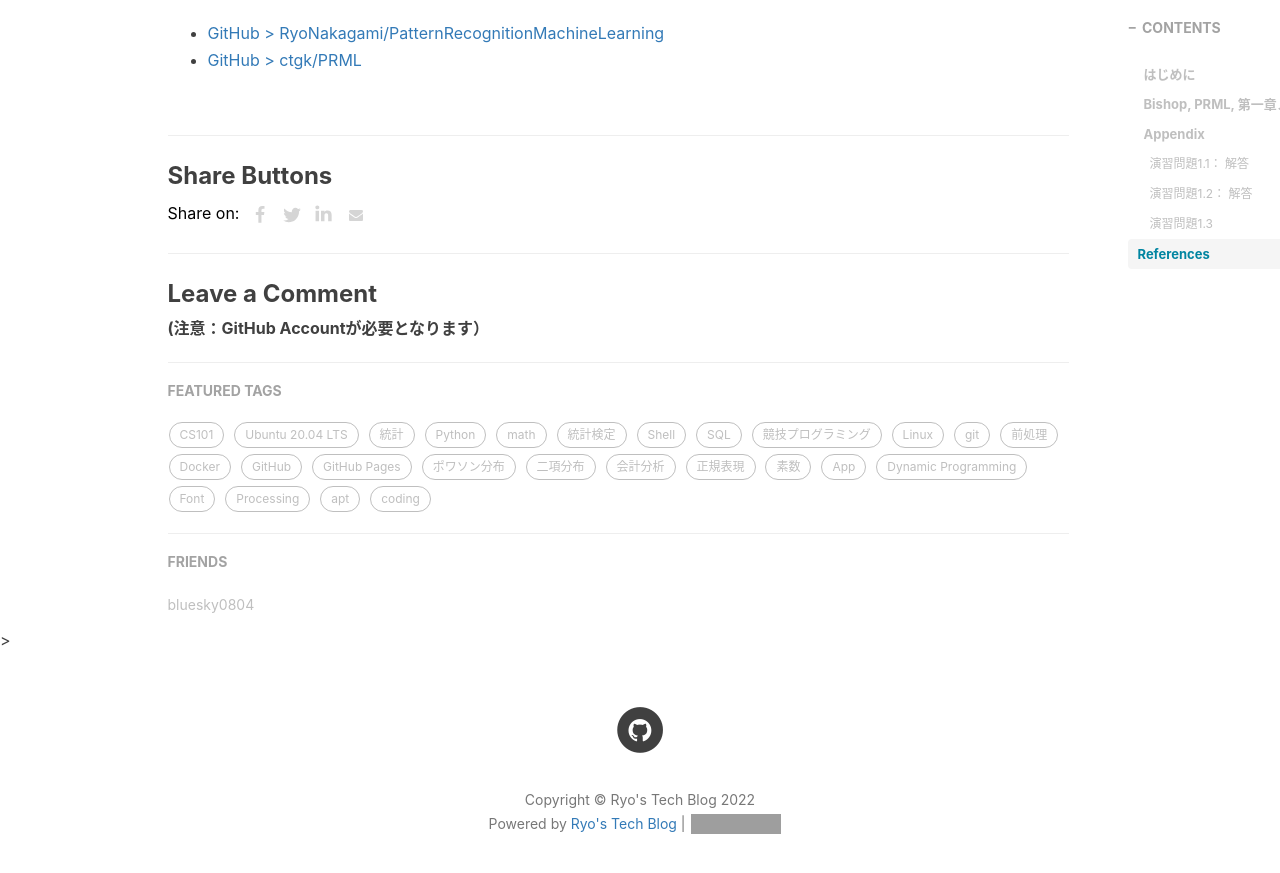
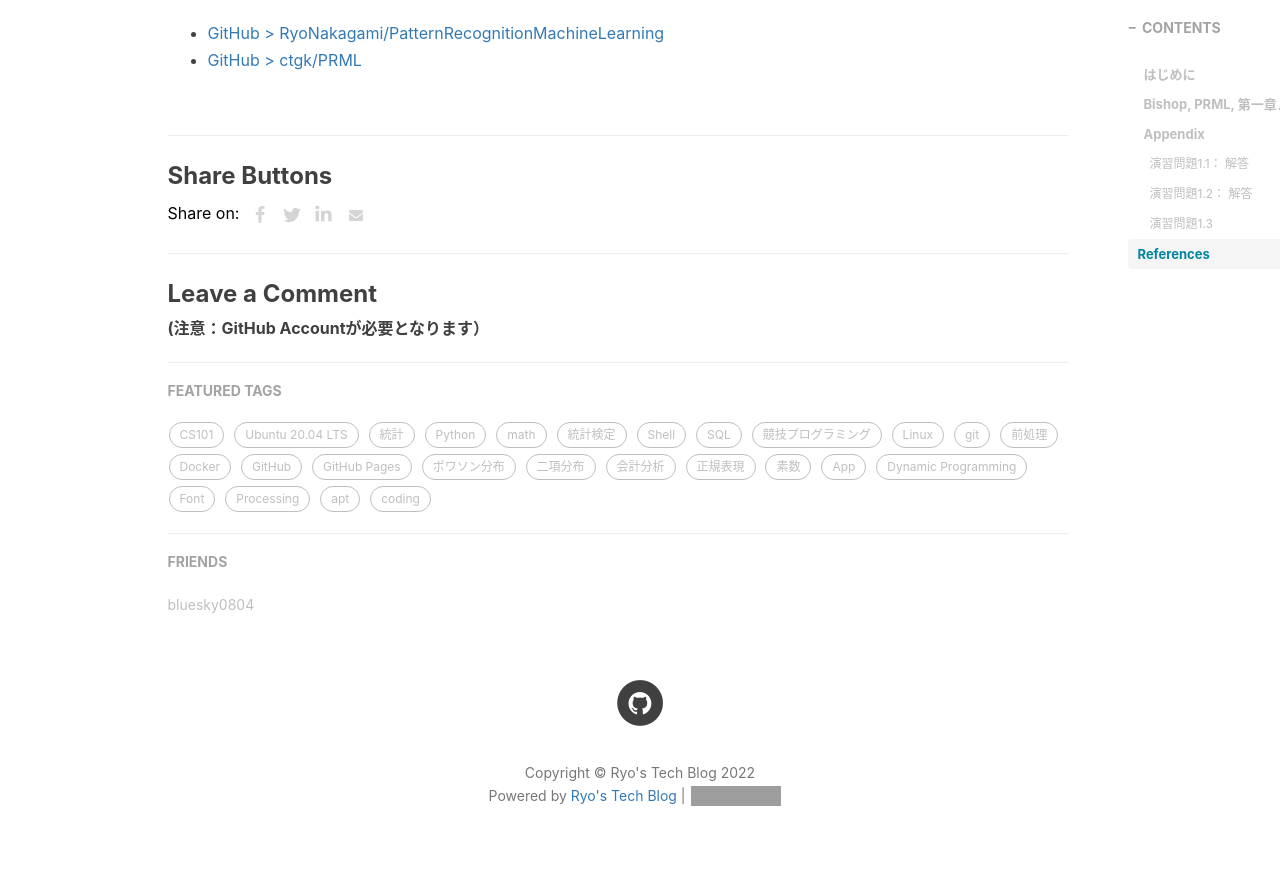
Before and after one commit to RyoNakagami/RyoNakagami.github.io, a Jekyll site: the page built from _posts/2022-02-07-PRML-chapter01-01.md, in a window 1280 px wide and 900 px high, scrolled down 11559 px. Shown: the top 873 px of the window. Built offline with Jekyll 4.4.1, drawn with Linux system fonts in a browser that asks for light colours; nearby versions of some CDN libraries; comment, search, counter and statistics services are not loaded; grey boxes are pictures that could not be loaded.

Commit message:
FIX bug that > shows up in body

```diff
--- a/_layouts/post.html
+++ b/_layouts/post.html
@@ -164,4 +164,4 @@ classes: wide
 <body>
     <!-- enable mermaid language on markdown post -->
     {% include mermaid.html %}
-</body>>
+</body>
```
